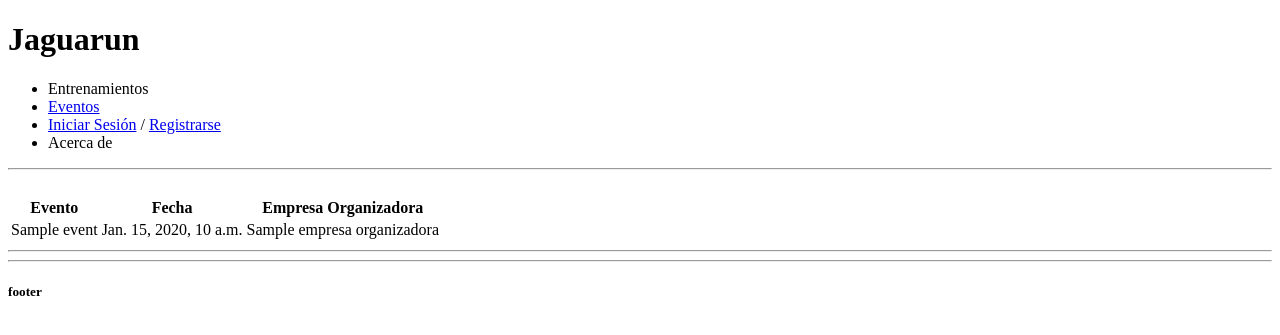
After one commit to AgustinJobson/tp_ing_web, a Django app: template tpingweb/apps/eventos/templates/ver_mas.html in a window 1280 px wide. The commit adds this page. Shown: the top 335 px of the page. Run offline with Django 3.2, Linux system fonts and the light colour scheme; the template is opened without the code that fills it: most values are stand-ins (such as "Sample title", 1, 10 or a date in 2020); parts of the project's set-up code (start-up, migrations or seed data) failed here and were passed over.

Commit message:
ver mas en eventos

```diff
--- a/tpingweb/apps/eventos/models.py
+++ b/tpingweb/apps/eventos/models.py
@@ -1,6 +1,5 @@
 from django.db import models
 
-# Create your models here.
 class empresa(models.Model):
     nombre_empresa=models.CharField(max_length = 40)
     cod_postal=models.CharField(max_length = 6)
@@ -16,3 +15,6 @@ class evento(models.Model):
     certificado = models.BooleanField(default=False)
     desc_seguridad = models.TextField(default="")
     empresa_organizadora = models.ForeignKey(empresa, on_delete=models.CASCADE)
+
+    def get_absolute_url(self):
+        return f"/events/{self.id_evento}/"
--- a/tpingweb/apps/eventos/templates/eventos.html
+++ b/tpingweb/apps/eventos/templates/eventos.html
@@ -11,17 +11,19 @@
                 <div class="card card-body">
                     <table class="table">
                         <tr>
+                            <th>Número de Evento</th>
                             <th>Evento</th>
                             <th>Fecha</th>
                             <th>Empresa Organizadora</th>
-                            <th>Calificar</th>
+                            <th>Ver Más</th>
                         </tr>
                         {% for i in eventos_disponibles%}
                             <tr>
+                                <td>{{i.id_evento}}</td>
                                 <td>{{i.nombre_evento}}</td>
                                 <td>{{i.fecha_evento}}</td>
                                 <td>{{i.empresa_organizadora.nombre_empresa}}</td>
-                                <td><a href="">Calificar</a></td>
+                                <td><a href='{{i.get_absolute_url}}'>Ver Más</a></td>
                             </tr>
                         {% endfor %}
                     </table>
--- /dev/null
+++ b/tpingweb/apps/eventos/templates/ver_mas.html
@@ -0,0 +1,26 @@
+<!DOCTYPE html>
+{% extends 'banner.html' %}
+<html>
+    {% block content %}
+        <br>
+        <div class="row">
+            <div class="col-md">
+                </div>
+                <div class="card card-body">
+                    <table class="table">
+                        <tr>
+                            <th>Evento</th>
+                            <th>Fecha</th>
+                            <th>Empresa Organizadora</th>
+                        </tr>
+                        <tr>
+                            <td>{{event.nombre_evento}}</td>
+                            <td>{{event.fecha_evento}}</td>
+                            <td>{{event.empresa_organizadora.nombre_empresa}}</td>
+                        </tr>
+                    </table>
+                </div>
+            </div>
+        </div>
+    {% endblock %}
+</html>
--- /dev/null
+++ b/tpingweb/apps/eventos/urls.py
@@ -0,0 +1,7 @@
+from django.urls import path
+from . import viewsevents
+
+urlpatterns = [
+    path('', viewsevents.eventos, name='eventos'),
+    path('<int:id>/', viewsevents.ver_mas, name='vermas')
+]
--- a/tpingweb/apps/shared/templates/banner.html
+++ b/tpingweb/apps/shared/templates/banner.html
@@ -7,7 +7,7 @@
 <body>
     <ul>
         <li>Entrenamientos</li>
-        <li><a href="/eventos">Eventos</a></li>
+        <li><a href="/events">Eventos</a></li>
         <li><a href="/login">Iniciar Sesión</a> / <a href="/login/register">Registrarse</a> </li>
         <li>Acerca de</li>
     </ul>
--- a/tpingweb/tpingweb/urls.py
+++ b/tpingweb/tpingweb/urls.py
@@ -15,21 +15,19 @@ Including another URLconf
 """
 from django.contrib import admin
 from django.urls import include, path
-from apps.login import viewslogin
 from apps.home import viewshome
 from apps.shared import views
-from apps.eventos import viewsevents
 
 urlpatterns = [
+    path('', viewshome.home, name='home'),
     path('login/', include('apps.login.urls')),
-
 
     #path('login/', include('django_registration.backends.activation.urls')),
     #path('login/', include('django.contrib.auth.urls')),
 
 
-    path('', viewshome.home, name='home'),
 
-    path('eventos/', viewsevents.eventos),
+    path('events/', include('apps.eventos.urls')),
+    #path('eventos/', viewsevents.eventos),
     path('admin/', admin.site.urls),
 ]
```
Also changed, not shown: tpingweb/apps/eventos/viewsevents.py (+9 -3 lines), tpingweb/apps/login/viewslogin.py (+7 -6 lines), tpingweb/db.sqlite3.
